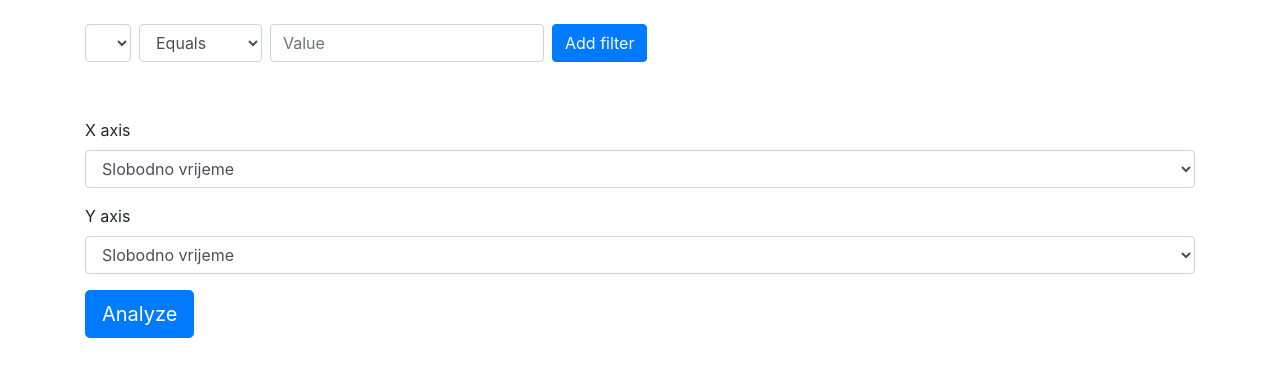
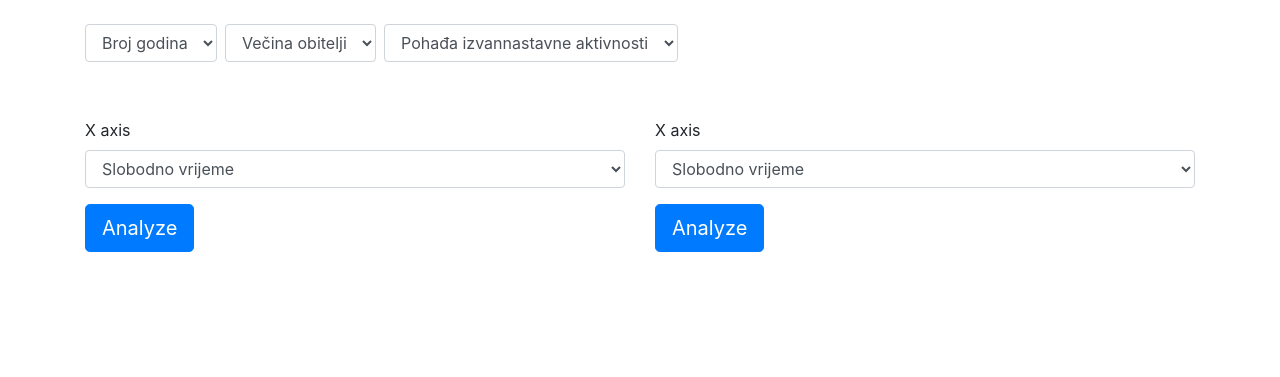
Before and after one commit to ijakab/student_performance_vizualization, a PHP site: page / in a window 1280 px wide. Shown: the top 377 px of the page. Run offline with PHP 8.4, Linux system fonts and the light colour scheme; lists and menus that the app fills with data are empty.

Commit message:
chore: copied to index php

```diff
--- a/index.php
+++ b/index.php
@@ -4,6 +4,7 @@
     <meta charset="UTF-8">
     <title>Vizualizacija podataka</title>
     <link rel="stylesheet" href="bootstrap.css">
+    <link rel="stylesheet" href="style.css">
 </head>
 <body>
 
@@ -12,43 +13,46 @@
 
     <form class="form-inline" id="filterForm">
         <div class="input-group mb-2 mr-sm-2">
-            <select class="form-control" id="filterFieldSelect">
+            <select class="form-control">
+                <option>Broj godina</option>
+                <option data-val="14" data-field="age">14</option>
+                <option data-val="15" data-field="age">15</option>
+                <option data-val="16" data-field="age">16</option>
+                <option data-val="17" data-field="age">17</option>
+                <option data-val="18" data-field="age">18</option>
             </select>
         </div>
 
         <div class="input-group mb-2 mr-sm-2">
-            <select class="form-control" id="filterOperatorSelect">
-                <option value="equals">Equals</option>
-                <option value="greater than">More than</option>
-                <option value="less than">Less than</option>
+            <select class="form-control">
+                <option>Večina obitelji</option>
+                <option data-val="LE3" data-field="famsize">Manje od 3</option>
+                <option data-val="GT3" data-field="famsize">Više od 3</option>
             </select>
         </div>
 
         <div class="input-group mb-2 mr-sm-2">
-            <input type="text" class="form-control" placeholder="Value" id="filterValueSelect" required>
+            <select class="form-control">
+                <option>Pohađa izvannastavne aktivnosti</option>
+                <option data-val="yes" data-field="activities">Da</option>
+                <option data-val="no" data-field="activities">Ne</option>
+            </select>
         </div>
-
-        <button type="submit" class="btn btn-primary mb-2">Add filter</button>
     </form>
 
     <br>
 
     <div id="filter-container">
-        <span class="badge badge-danger">Something equals 5 X</span>
-        <span class="badge badge-danger">Something equals 4 X</span>
     </div>
 
     <br>
 
+    <div class="row">
+        <div class="col-6">
             <form id="numericForm">
                 <div class="form-group">
                     <label for="numericSelect1">X axis</label>
                     <select class="form-control numeric-fields" id="numericSelect1">
-            </select>
-        </div>
-        <div class="form-group">
-            <label for="numericSelect2">Y axis</label>
-            <select class="form-control numeric-fields" id="numericSelect2">
                     </select>
                 </div>
                 <div class="form-group">
@@ -60,6 +64,24 @@
             <br>
         </div>
 
+        <div class="col-6">
+            <form id="numericForm2">
+                <div class="form-group">
+                    <label for="numericSelect1">X axis</label>
+                    <select class="form-control numeric-fields" id="numericSelect2">
+                    </select>
+                </div>
+                <div class="form-group">
+                    <button class="btn btn-lg btn-primary">Analyze</button>
+                </div>
+            </form>
+
+            <div id="svgContainer2"></div>
+            <br>
+        </div>
+    </div>
+</div>
+
 <script src="d3.js"></script>
 <script src="dataset.js"></script>
 <script src="data.js"></script>
```
Lines whose indentation alone changed are shown as unchanged.
